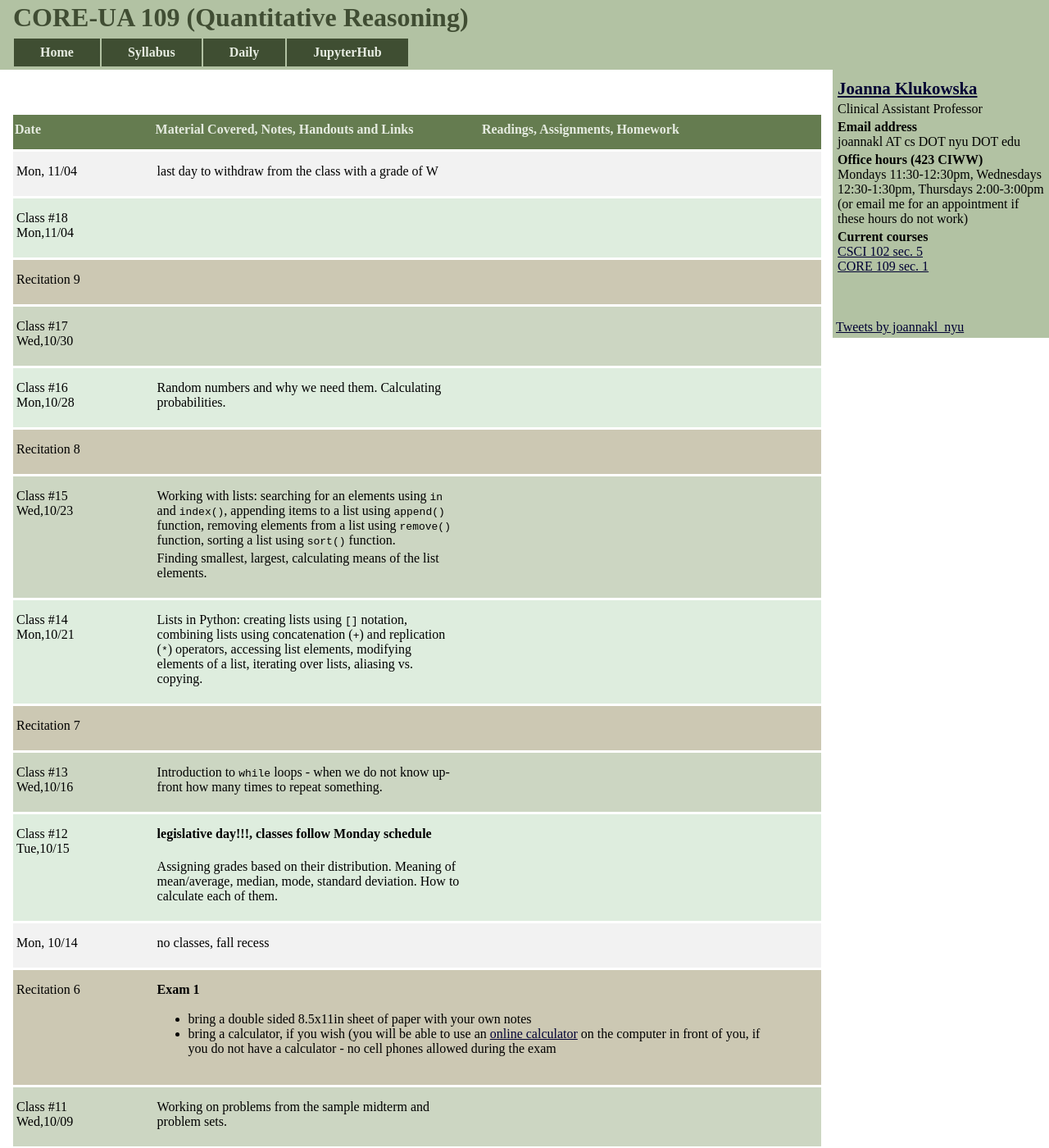
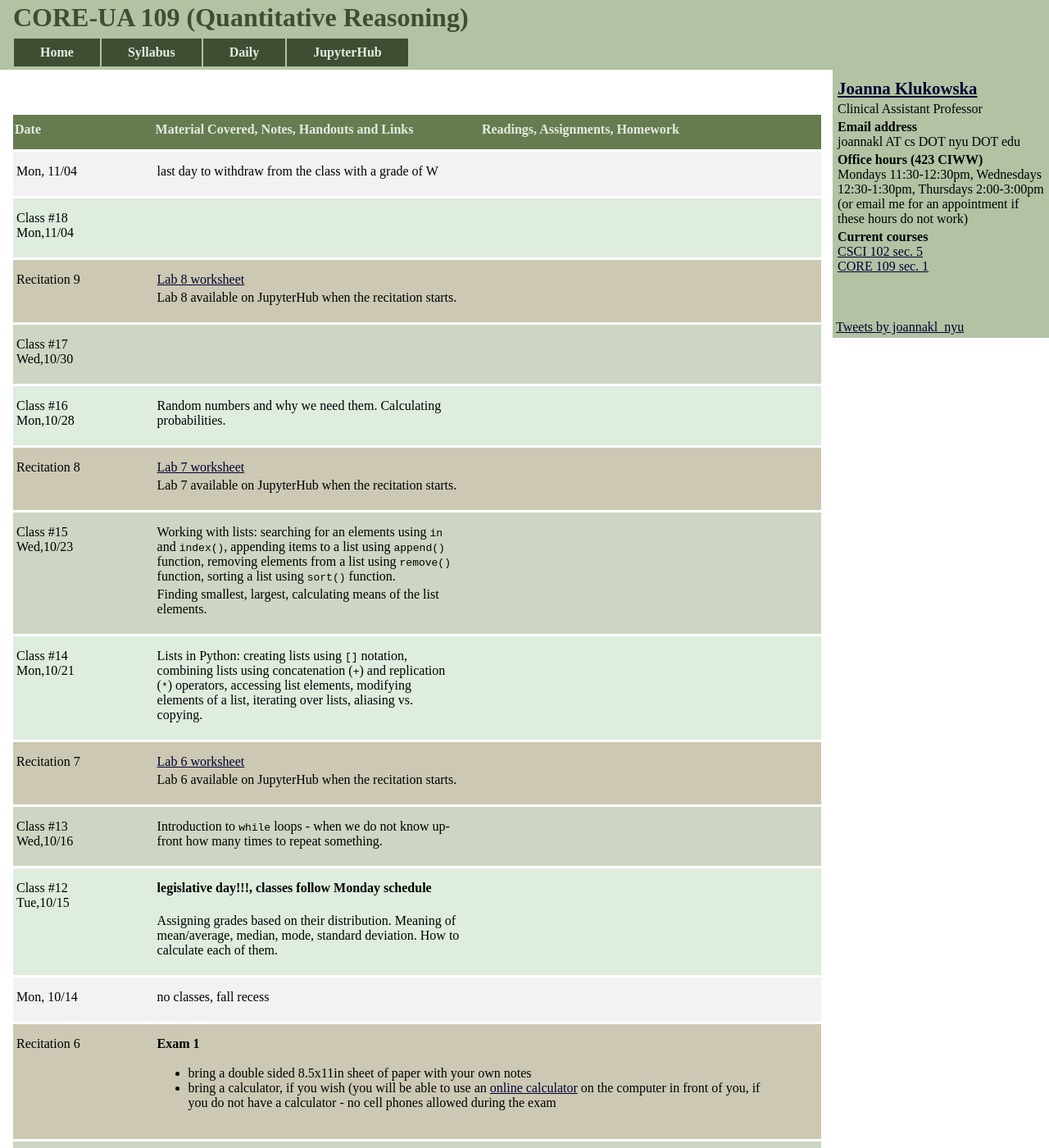
Before and after one commit to joannakl/core109_f19, a Jekyll site: the page built from daily.html, in a window 1280 px wide and 1400 px high. Shown: the whole window at 82% size. Built offline with Jekyll 4.4.1, drawn with Linux system fonts in a browser that asks for light colours; comment, search, counter and statistics services are not loaded.

Commit message:
upload worksheets and update recitation links

```diff
--- a/_includes/daily/rec7.markdown
+++ b/_includes/daily/rec7.markdown
@@ -10,6 +10,13 @@ Recitation 7 <br>
 <p markdown="block">
 
 
+[Lab 6 worksheet](labs/lab06.pdf)
+
+
+Lab 6 available on JupyterHub when the recitation starts.
+
+
+
 
 </p>
 </div>
--- a/_includes/daily/rec8.markdown
+++ b/_includes/daily/rec8.markdown
@@ -10,6 +10,11 @@ Recitation 8 <br>
 <p markdown="block">
 
 
+[Lab 7 worksheet](labs/lab07.pdf)
+
+
+Lab 7 available on JupyterHub when the recitation starts.
+
 
 </p>
 </div>
--- a/_includes/daily/rec9.markdown
+++ b/_includes/daily/rec9.markdown
@@ -10,6 +10,12 @@ Recitation 9 <br>
 <p markdown="block">
 
 
+[Lab 8 worksheet](labs/lab08.pdf)
+
+
+Lab 8 available on JupyterHub when the recitation starts.
+
+
 
 </p>
 </div>
```
Also changed, not shown: _includes/daily/rec10.markdown (+8 -0 lines), 3 other files.
